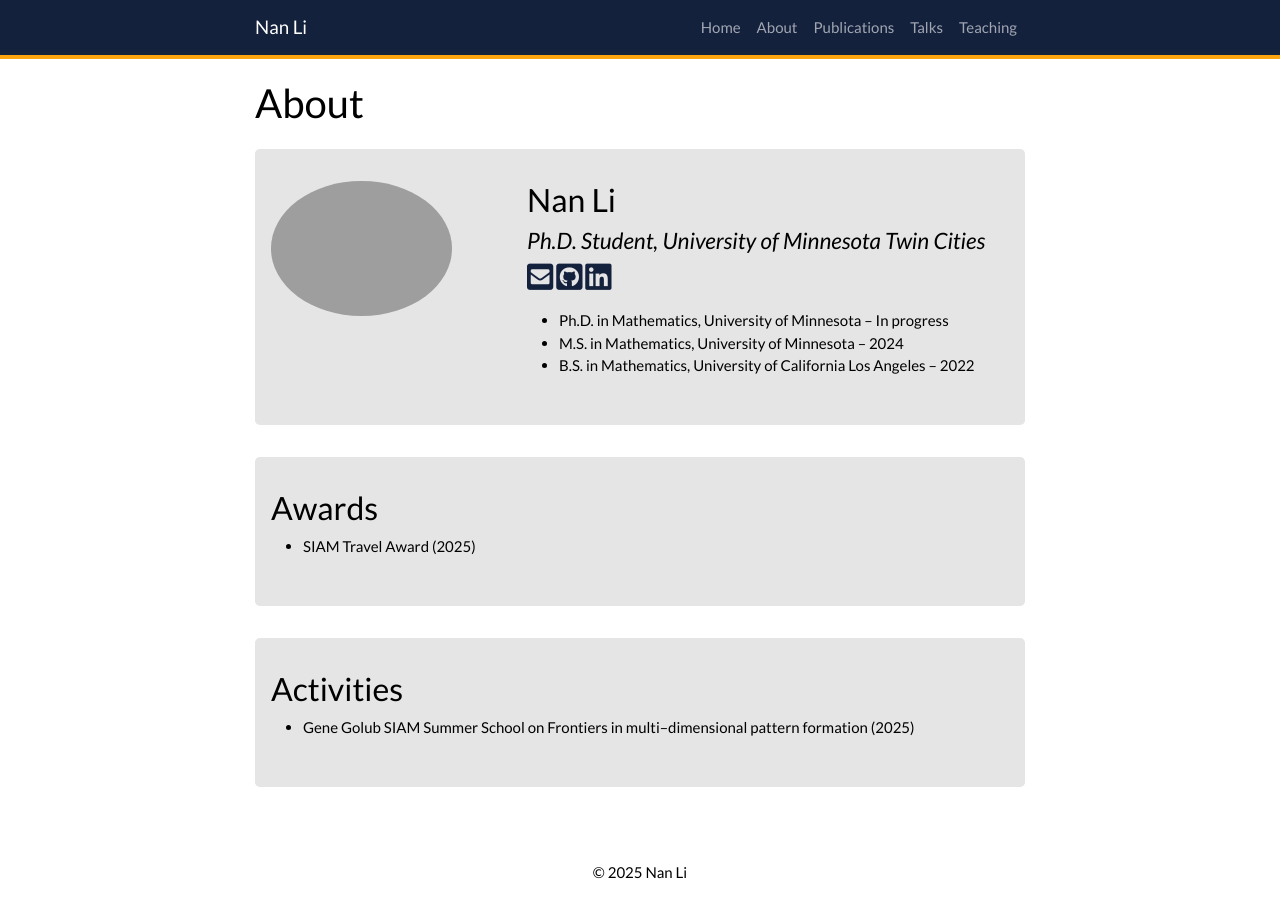
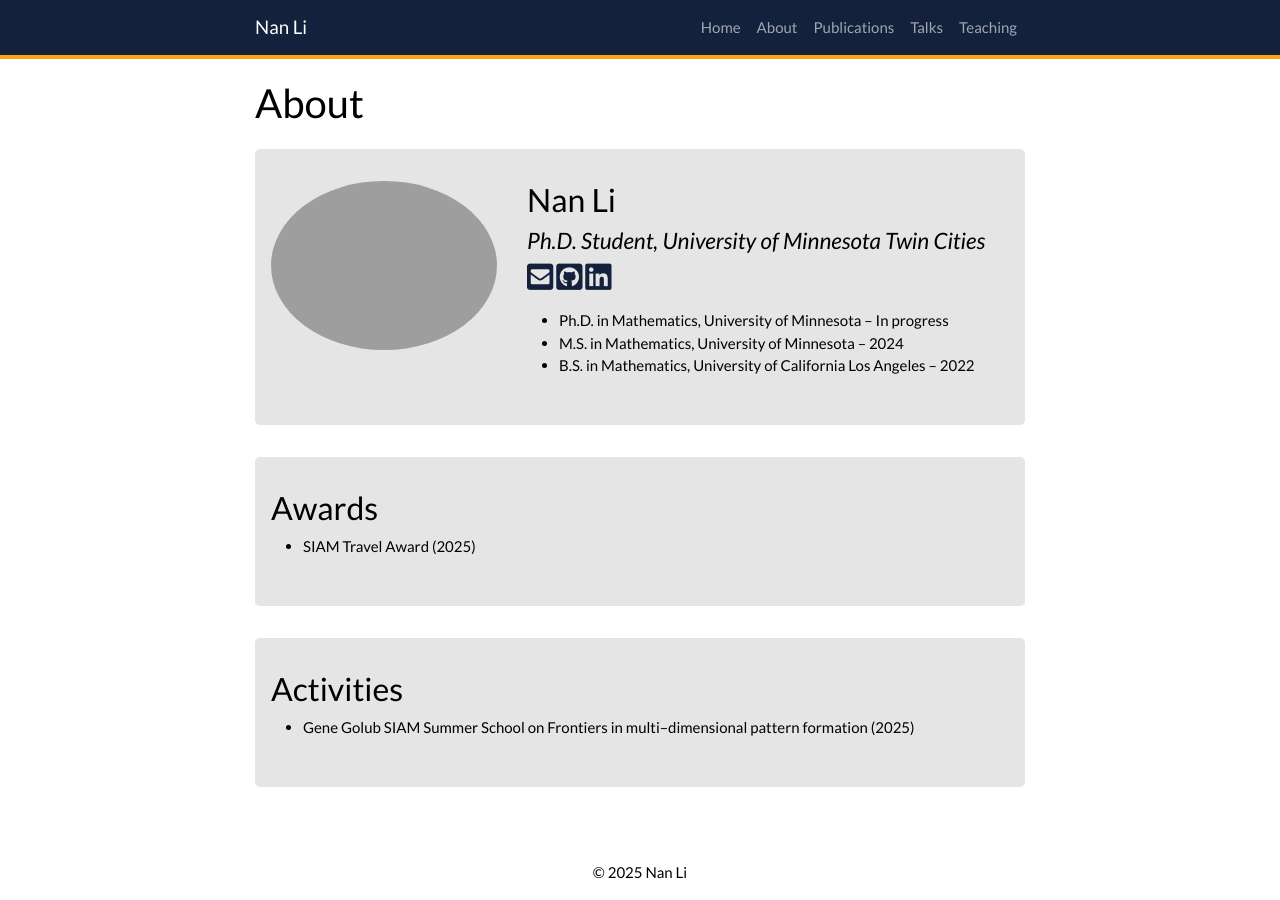
Before and after one commit to eigennan/eigennan.github.io, a Jekyll site: the page built from _pages/about.md, in a window 1280 px wide. Built offline with Jekyll 4.4.1, drawn with Linux system fonts in a browser that asks for light colours; a style sheet for code colours, icons or effects is not loaded.

Commit message:
Update about.md

```diff
--- a/_pages/about.md
+++ b/_pages/about.md
@@ -12,7 +12,7 @@
 <div class="jumbotron">
 <div class="row">
 <div class="col-sm-4">
-  <img src="{{ site.url }}{{ site.baseurl }}/images/{{ member.photo }}" width="80%" style="max-width:250px; margin-left:auto; margin-right:auto; border-radius: 50%;"/>
+  <img src="{{ site.url }}{{ site.baseurl }}/images/{{ member.photo }}" width="100%" style="max-width:250px; margin-left:auto; margin-right:auto; border-radius: 50%;"/>
 </div>
 <div class="col-sm-8 col-xs-12">
   <h3>{{ member.name }}</h3>
```
